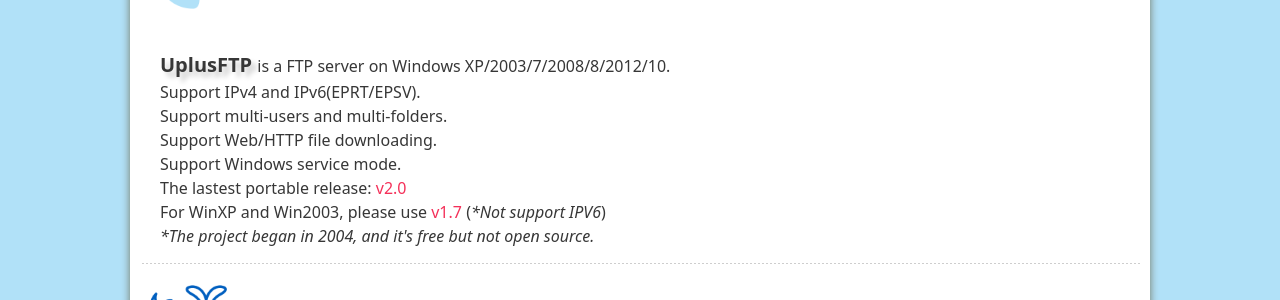
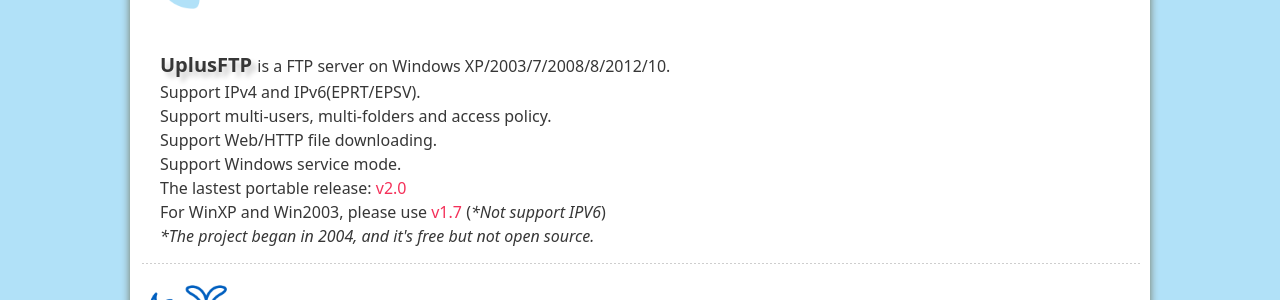
Before and after one commit to uplusware/uplusware.github.io, a Jekyll site: the page index.html, which Jekyll copies as it is, in a window 1280 px wide. Shown: the part 882-1182 px from the top of the page. Built offline with Jekyll 4.4.1, drawn with Linux system fonts in a browser that asks for light colours.

Commit message:
Update index.html

```diff
--- a/index.html
+++ b/index.html
@@ -56,7 +56,7 @@
 		<ul>
 			<li><span style="text-shadow: 5px 5px 5px #cccccc; font-size: 125%"><strong>UplusFTP</strong> </span> is a FTP server on Windows XP/2003/7/2008/8/2012/10.</li>
 			<li>Support IPv4 and IPv6(EPRT/EPSV).</li>
-            		<li>Support multi-users and multi-folders.</li>
+            		<li>Support multi-users, multi-folders and access policy.</li>
 			<li>Support Web/HTTP file downloading.</li>
 			<li>Support Windows service mode.</li>
 			<li>The lastest portable release: <a href="/projects/uplusftp/UplusFTPServer-2.0.zip">v2.0</a></li>
```
